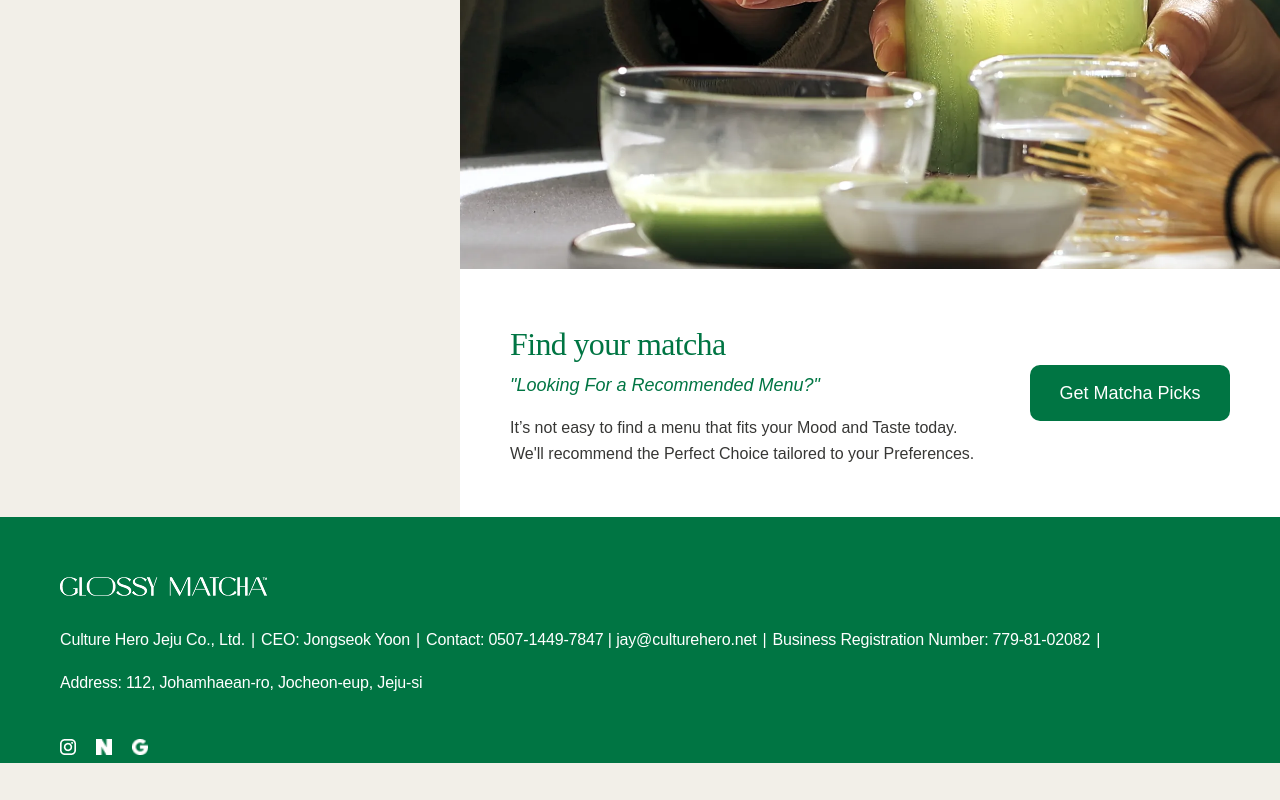
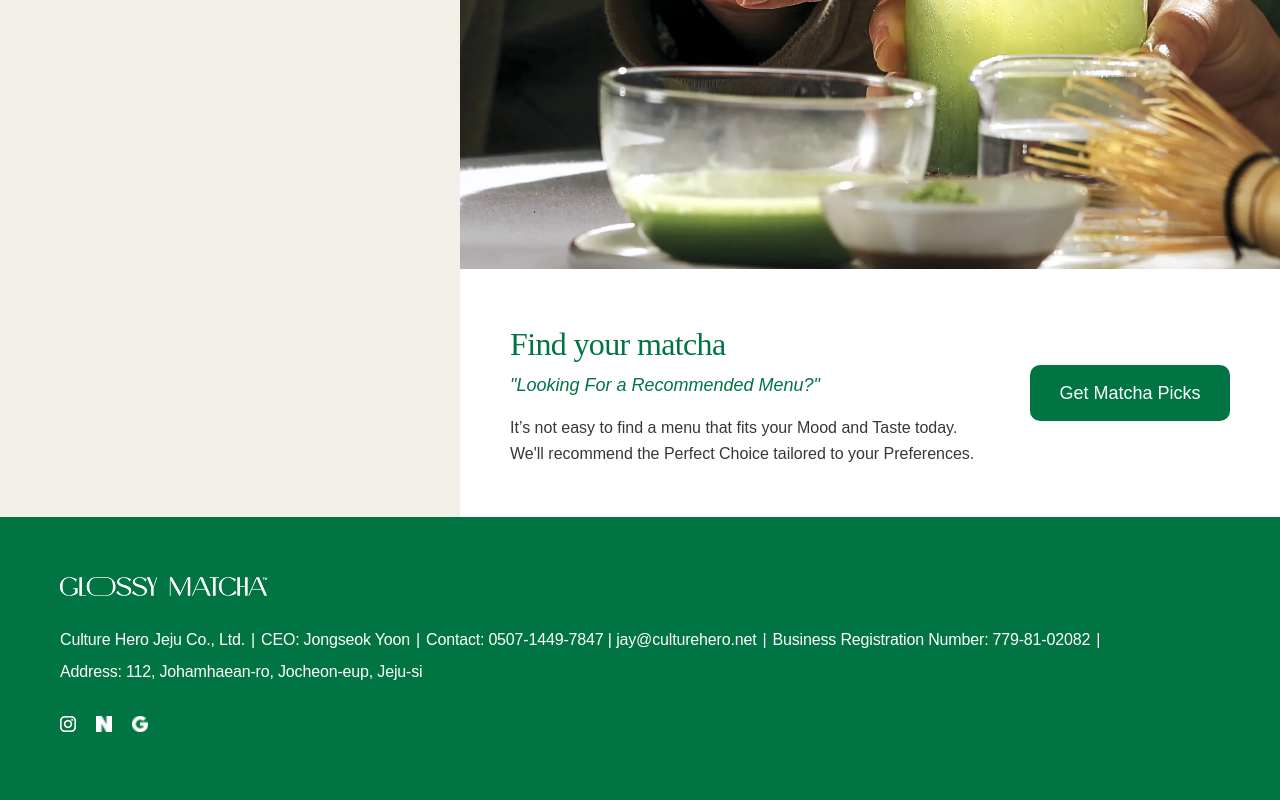
Before and after one commit to Elarin22/Glossy_Matcha, a Next.js app in the folder fe/: page /en in a window 1280 px wide. Shown: the part 3800-4600 px from the top of the page. Before the commit the page ends 4563 px from the top, so only its background shows below. Built offline with nearby package versions, Linux system fonts and the light colour scheme; a web font is replaced by a local one.

Commit message:
[FE] fix: footer css 수정 (#293)
- `&__company-info`:  `min-height` 제거
- `&__social-list`: `margin-bottom` 추가

Co-authored-by: seonghyeon.kim <gogo20sh@gmail.com>

```diff
--- a/fe/src/components/Footer/Footer.module.scss
+++ b/fe/src/components/Footer/Footer.module.scss
@@ -46,7 +46,6 @@
     flex-wrap: wrap;
     justify-content: flex-start;
     flex-grow: 1;
-    min-height: 80px;
     text-align: center;
     gap: 6px;
     margin-bottom: 30px;
@@ -95,6 +94,7 @@
     display: flex;
     justify-content: flex-end;
     gap: 20px;
+    margin-bottom: 60px;
 
     @media (max-width: 768px) {
       justify-content: flex-start;
```
